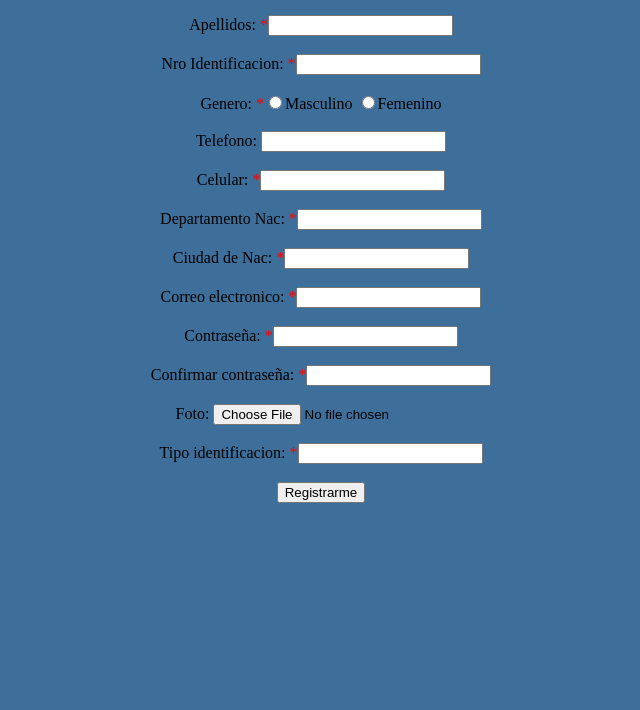
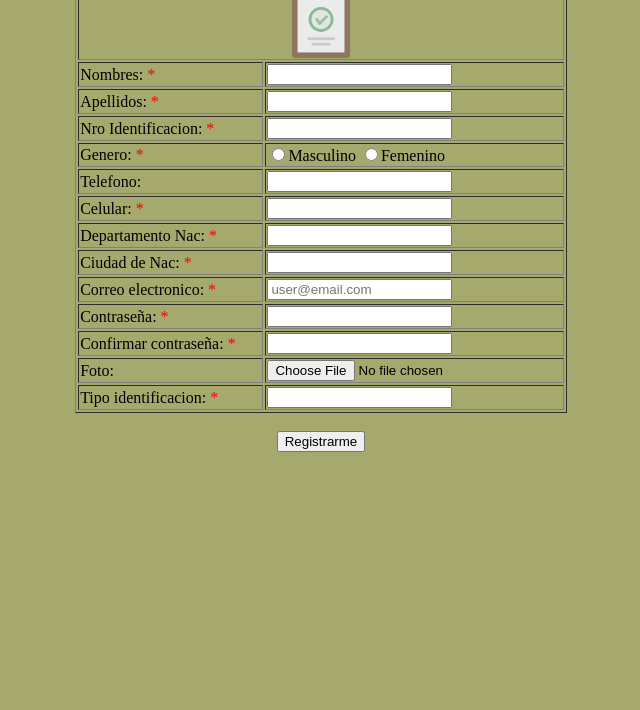
Before and after one commit to Alexb2322/test, a plain HTML site: page signup.html in a window 1280 px wide. Shown: the part 90-800 px from the top of the page, without its empty margins (319-959 px from the left). Drawn offline with Linux system fonts and the light colour scheme.

Commit message:
formulario2

```diff
--- a/signup.html
+++ b/signup.html
@@ -1,25 +1,80 @@
 <html>
     <head>
-        <title></title>
+        <title>Formulario</title>
+        <link rel="icon" type="image/ico" href="icons/icon.png"/>
     </head>
-    <body bgcolor="#3E6F9B">
-        <form name="form" action="" method="POST">
-
-        <center><b><h1>Formulario de Registro</h1></b></center>
-        <center>Nombres: <font color="red"> *</font> <input type="text"</center><br><br>
-        <center>Apellidos:<font color="red"> *</font><input type="text"</center><br><br>
-        <center>Nro Identificacion: <font color="red"> *</font><input type="text"</center><br><br>
-        <center>Genero: <font color="red"> *</font><input type="radio"</center>Masculino <input type="radio"</center>Femenino</center><br>
-        <center>Telefono: <input type="text"</center><br></center><br>
-        <center>Celular: <font color="red"> *</font><input type="text"</center><br></center><br>
-        <center>Departamento Nac: <font color="red"> *</font><input type="text"</center><br></center><br>
-        <center>Ciudad de Nac: <font color="red"> *</font><input type="text"</center><br></center><br>
-        <center>Correo electronico: <font color="red"> *</font><input type="text"</center><br></center><br>
-        <center>Contraseña: <font color="red"> *</font><input type="text"</center><br></center><br>
-        <center>Confirmar contraseña: <font color="red"> *</font><input type="text"</center><br></center><br>
-        <center>Foto: <input type="file"</center><br></center><br>
-        <center>Tipo identificacion: <font color="red"> *</font><input type="text"</center><br></center><br>
-        <center><input type="submit"value="Registrarme"</center><br>
+    <body bgcolor="#A5A96E">
+            <form name="form" action="#" method="GET">
+            <table align="center" border="1">
+                <tr><td colspan="2"><center><font size="7" color="black" face="Tw Cen MT"><center><b>Formulario de Registro</b></center><center><img src="images/reg.png" width="80"></center></td></tr></font>
+        <tr>
+            <td>Nombres: <font color="red"> *</font></td><td><input type="text" name="nom" required></td>
+        </tr>
+        <tr>
+            <td>Apellidos:<font color="red"> *</font></td><td><input type="text" name="apell" required></td>
+        </tr>
+        <tr>
+            <td>Nro Identificacion: <font color="red"> *</font></td><td><input type="text" name="id" required></td>
+        </tr>
+        <tr>
+            <td>Genero: <font color="red"> *</font></td><td><input type="radio" name="genero" value="masculino" required>Masculino <input type="radio" name="genero" value="femenino" required>Femenino</td>
+        </tr>
+        <tr>
+            <td>Telefono: </td><td><input type="text" name="tel" required></td>
+        </tr>
+        <tr>
+            <td>Celular: <font color="red"> *</font></td><td><input type="text" name="cel" required></td>
+        </tr>
+        <tr>
+            <td>Departamento Nac: <font color="red"> *</font></td><td><input type="text" name="depto" list="deptos" required></td>
+        </tr>
+        <tr>
+            <td>Ciudad de Nac: <font color="red"> *</font></td><td><input type="text" name="ciu" list="ciudad" required></td>
+        </tr>
+        <tr>
+            <td>Correo electronico: <font color="red"> *</font></td><td><input type="email" name="correo" placeholder="user@email.com" required></td>
+        </tr>
+        <tr>
+            <td>Contraseña: <font color="red"> *</font></td><td><input type="text" name="contr" required></td>
+        </tr>
+        <tr>
+            <td>Confirmar contraseña: <font color="red"> *</font></td><td><input type="text" name="conf" required></td>
+        </tr>
+        <tr>
+            <td>Foto:</td><td><input type="file" name="archivo" required></td>
+        </tr>
+        <tr>
+            <td>Tipo identificacion: <font color="red"> *</font></td><td><input type="text" name="tipid" list="tipoid" required></td>
+        </tr>
+    </table><br>
+        <center><input type="submit" value="Registrarme"></center>
     </form>
+    <datalist id="deptos">
+        <option value="Amazonas">
+        <option value="Antioquia">
+        <option value="Arauca">
+        <option value="Atlantico">
+        <option value="Bolivar">
+        <option value="Boyaca">
+        <option value="Caldas">
+        <option value="Cauca">
+        <option value="Cundinamarca">
+        <option value="Nariño">
+    </datalist>
+    <datalist id="ciudad">
+        <option value="Pasto">
+        <option value="Ipiales">
+        <option value="La Union">
+        <option value="Buesaco">
+        <option value="Tuquerres">
+        <option value="Chachagui">
+    </datalist>
+    <datalist id="tipoid">
+        <option value="(CC) cedula de ciudadania">
+        <option value="(TI) tarjeta de identidad">
+        <option value="(TP) tarjeta pasaporte">
+        <option value="(RC) registro civil">
+         <option value="(CE) cedula de extranjeria">
+        </datalist>
     </body>
 </html>
```
Also changed, not shown: reset_pass.html (+1 -1 lines), icons/icon.png (added), images/reg.png (added).
